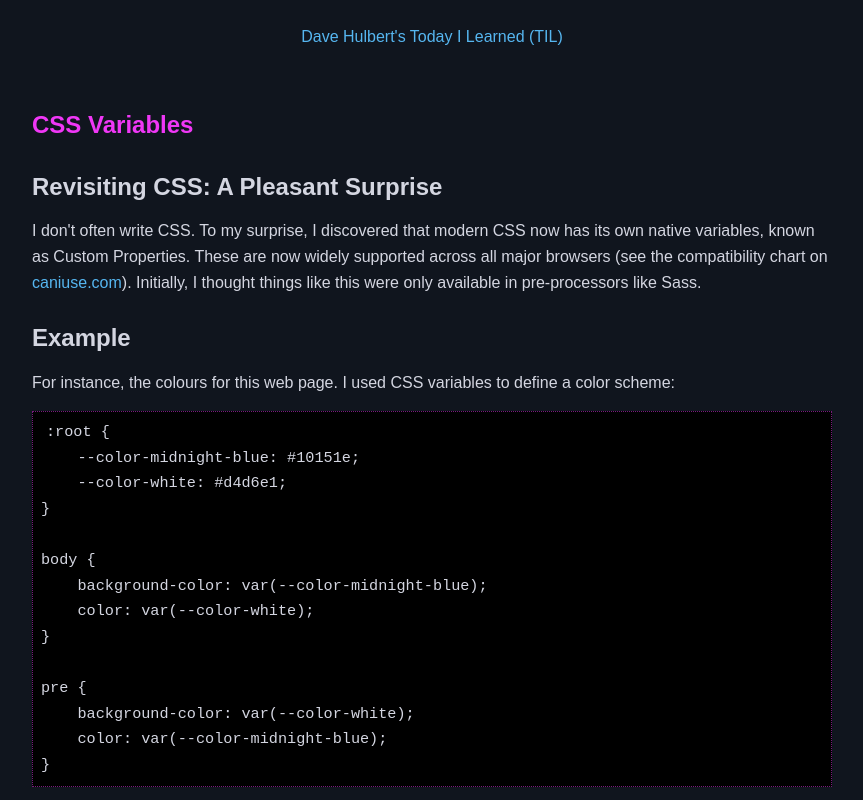
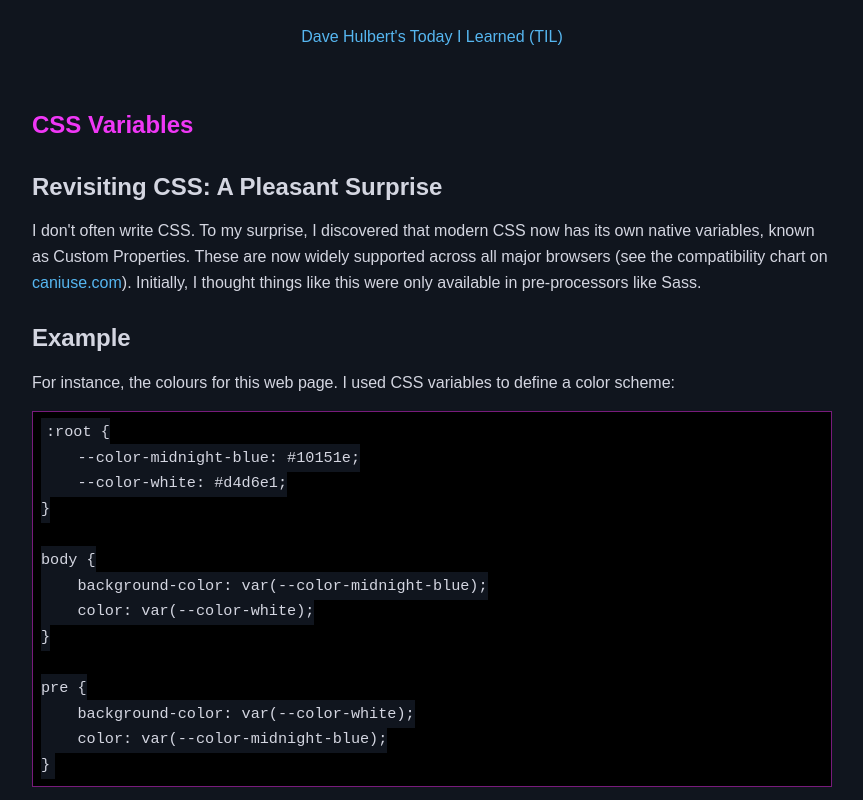
Before and after one commit to dave1010/til, an Eleventy site: page css/css-variables.md in a window 1280 px wide. In both pictures the pointer is over the element 640 px from the left and 599 px from the top of the page. Shown: the top 800 px of the page, without its empty margins (208-1071 px from the left). Built offline with nearby package versions, Linux system fonts and the light colour scheme; Eleventy itself is replaced by a stand-in of ours; code samples lack their colours; files that its build step writes are made by us from their sources.

Commit message:
Update styles.css

```diff
--- a/assets/css/styles.css
+++ b/assets/css/styles.css
@@ -70,6 +70,7 @@ pre {
     border: 1px dotted var(--color-pink-faded);
     padding: 0.5em;
     font-family: 'Courier New', Courier, monospace;
+    text-wrap: wrap;
 }
 
 pre {
@@ -77,6 +78,10 @@ pre {
     margin-top: 0;
     margin-bottom: 1em;
     background-color: var(--color-black);
+}
+
+pre:hover {
+    border: 1px solid var(--color-pink-faded);
 }
 
 pre code {
@@ -89,6 +94,10 @@ code {
     font-family: 'Courier New', Courier, monospace;
     background-color: var(--color-black);
     padding: 5px;
+}
+
+pre code:hover {
+    background-color: var(--color-midnight-blue);
 }
 
 main {
```
